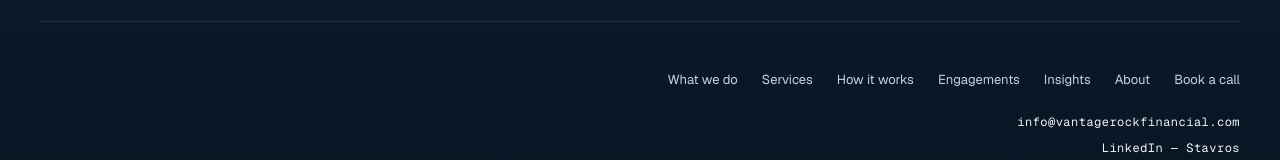
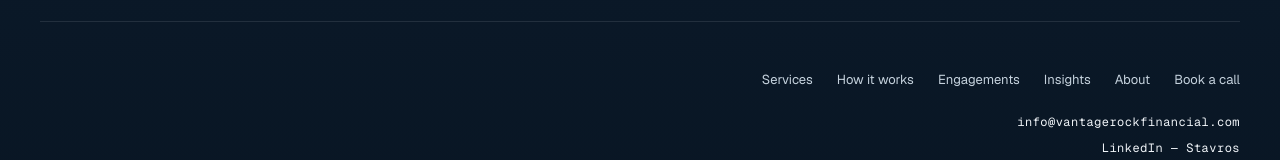
Before and after one commit to sagesummitcapital/vantage-rock, a Next.js app: page / in a window 1280 px wide. Shown: the part 10421-10581 px from the top of the page. Built offline with nearby package versions, Linux system fonts and the light colour scheme; no server answers.

Commit message:
Footer: remove What we do link

```diff
--- a/components/Footer.tsx
+++ b/components/Footer.tsx
@@ -39,7 +39,6 @@ export default function Footer() {
           {/* Right column */}
           <div className="flex flex-col gap-6 md:items-end">
             <div className="flex flex-wrap gap-6 text-[13px]" style={{ color: "#C5D2DD" }}>
-              <a href="/what-we-do" className="transition-colors hover:text-[#2EE6C9]">What we do</a>
               <a href="/#services" className="transition-colors hover:text-[#2EE6C9]">Services</a>
               <a href="/#how" className="transition-colors hover:text-[#2EE6C9]">How it works</a>
               <a href="/#engagements" className="transition-colors hover:text-[#2EE6C9]">Engagements</a>
```
